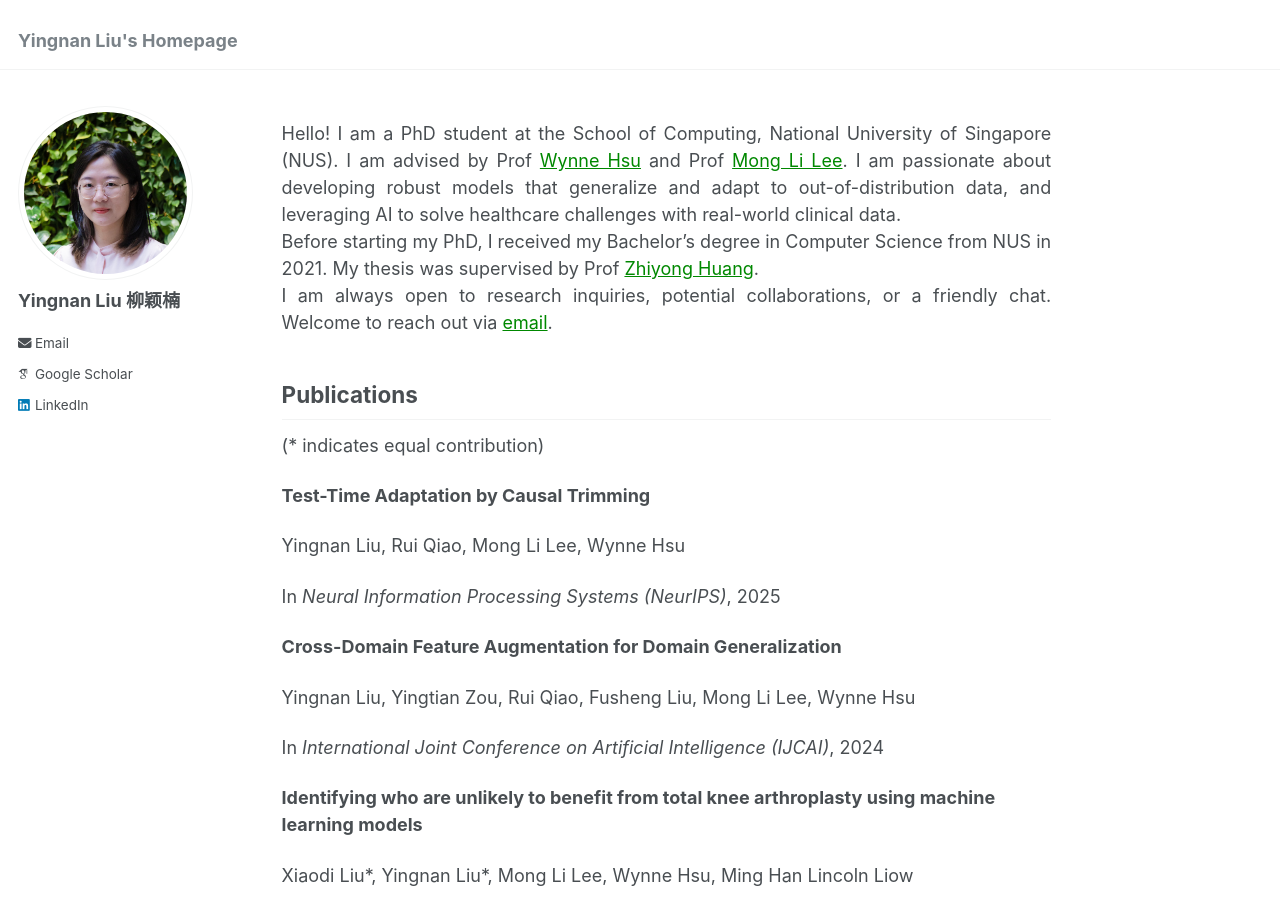
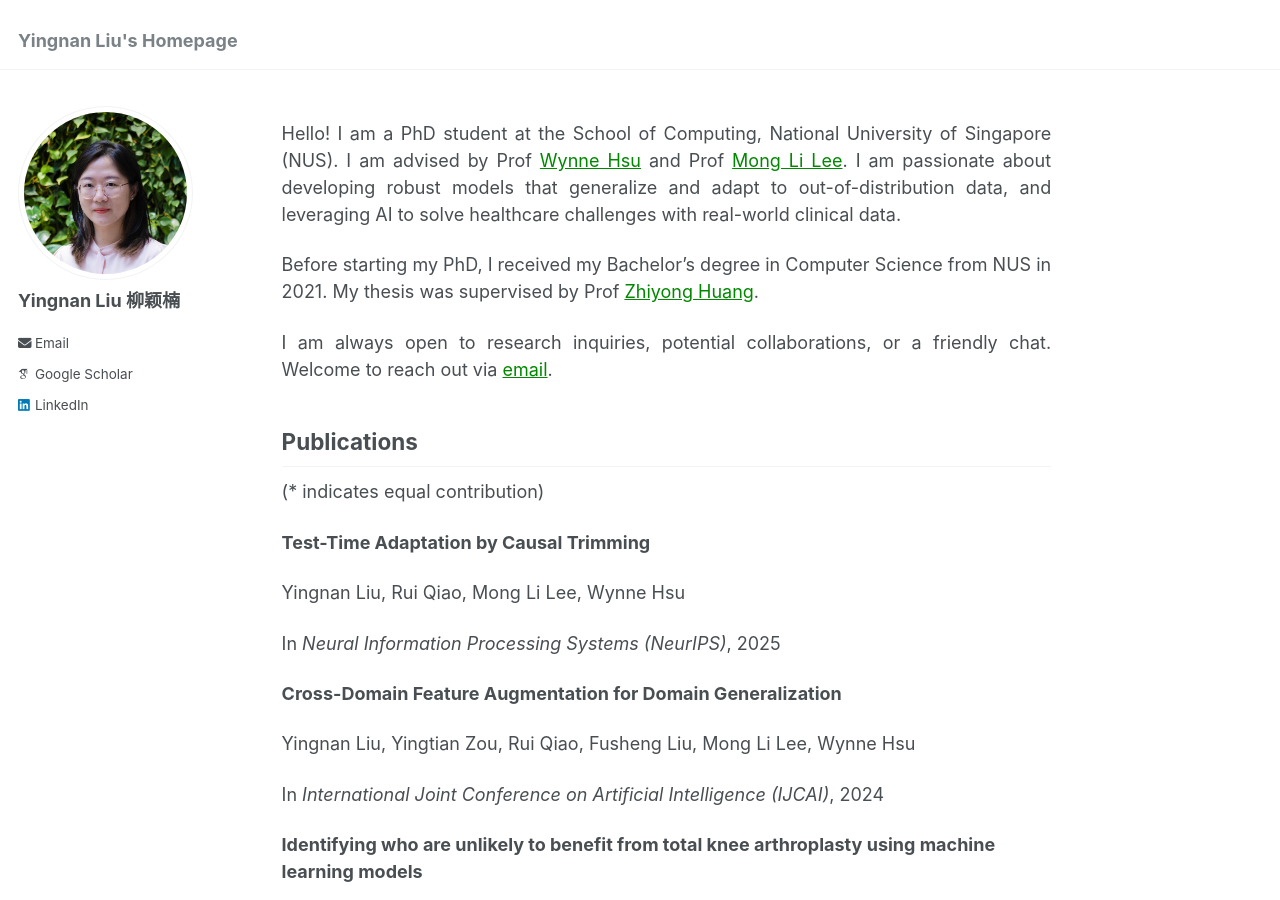
Before and after one commit to NancyQuris/nancyquris.github.io, a Jekyll site: the page built from _pages/about.md, in a window 1280 px wide and 900 px high. Built offline with Jekyll 4.4.1, drawn with Linux system fonts in a browser that asks for light colours; some web fonts are replaced.

Commit message:
Update formatting

```diff
--- a/_pages/about.md
+++ b/_pages/about.md
@@ -6,11 +6,16 @@ redirect_from:
   - /about/
   - /about.html
 ---
+
 <p align="justify">
 Hello! I am a PhD student at the School of Computing, National University of Singapore (NUS). I am advised by Prof <a href='https://www.comp.nus.edu.sg/~whsu/'>Wynne Hsu</a> and Prof <a href='https://www.comp.nus.edu.sg/~leeml'>Mong Li Lee</a>. I am passionate about developing robust models that generalize and adapt to out-of-distribution data, and leveraging AI to solve healthcare challenges with real-world clinical data.
-<br>
+</p>
+
+<p align="justify">
 Before starting my PhD, I received my Bachelor’s degree in Computer Science from NUS in 2021. My thesis was supervised by Prof <a href='https://www.comp.nus.edu.sg/~huangzy'>Zhiyong Huang</a>.
-<br>
+</p>
+
+<p align="justify">
 I am always open to research inquiries, potential collaborations, or a friendly chat. Welcome to reach out via <a href='mailto:liu.yingnan@u.nus.edu'>email</a>.
 </p>
 
```
